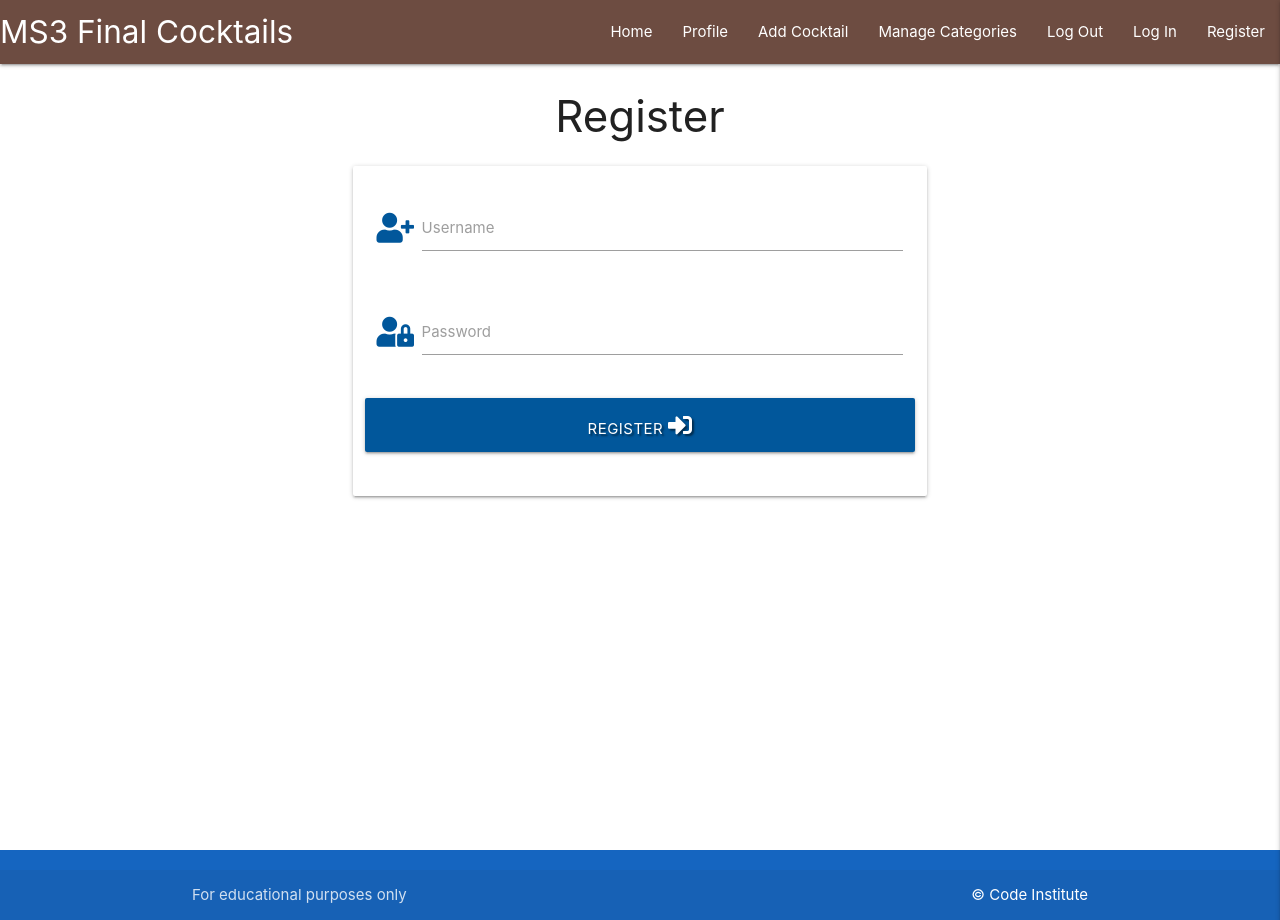
After one commit to rhysmoggs/ms3-final-cocktails, a Flask app: page /register in a window 1280 px wide. The commit adds this page. Run offline with Flask 2, Linux system fonts and the light colour scheme; some libraries are stand-ins or nearby versions.

Commit message:
Add ability to register

```diff
--- a/cocktails/routes.py
+++ b/cocktails/routes.py
@@ -2,6 +2,7 @@ from flask import (
     flash, render_template,
     request, redirect, session, url_for)
 from bson.objectid import ObjectId
+from werkzeug.security import generate_password_hash, check_password_hash
 from cocktails import app, db, mongo
 from cocktails.models import Category, Users
 
@@ -11,6 +12,10 @@ from cocktails.models import Category, Users
 def get_cocktails():
     cocktails = list(mongo.db.cocktails.find())
     return render_template("cocktails.html", cocktails=cocktails)
+
+@app.route("/register", methods=["GET", "POST"])
+def register():
+    return render_template("register.html")
 
 
 @app.route("/categories")
--- a/cocktails/templates/base.html
+++ b/cocktails/templates/base.html
@@ -30,7 +30,7 @@
                     <li><a href="{{ url_for('categories') }}">Manage Categories</a></li>
                     <li><a href="#">Log Out</a></li>
                     <li><a href="#">Log In</a></li>
-                    <li><a href="#">Register</a></li>
+                    <li><a href="{{ url_for('register') }}">Register</a></li>
                 </ul>
             </div>
         </nav>
@@ -46,7 +46,7 @@
             <li><a href="{{ url_for('categories') }}">Manage Categories</a></li>
             <li><a href="#">Log Out</a></li>
             <li><a href="#">Log In</a></li>
-            <li><a href="#">Register</a></li>
+            <li><a href="{{ url_for('register') }}">Register</a></li>
         </ul>
     </header>
 
--- /dev/null
+++ b/cocktails/templates/register.html
@@ -0,0 +1,37 @@
+{% extends "base.html" %}
+{% block content %}
+
+<h3 class="center-align">Register</h3>
+
+<div class="row">
+    <form class="col s12 m8 offset-m2" method="POST" action="{{ url_for('register') }}">
+        <div class="card-panel">
+            <!-- username -->
+            <div class="row">
+                <div class="input-field col s12">
+                    <i class="fas fa-user-plus prefix light-blue-text text-darken-4"></i>
+                    <input id="username" name="username" type="text" minlength="5" maxlength="15"
+                        pattern="^[a-zA-Z0-9]{5,15}$" class="validate" required>
+                    <label for="username">Username</label>
+                </div>
+            </div>
+            <!-- passowrd -->
+            <div class="row">
+                <div class="input-field col s12">
+                    <i class="fas fa-user-lock prefix light-blue-text text-darken-4"></i>
+                    <input id="password" name="password" type="password" minlength="5" maxlength="15"
+                        pattern="^[a-zA-Z0-9]{5,15}$" class="validate" required>
+                    <label for="password">Password</label>
+                </div>
+            </div>
+            <!-- register -->
+            <div class="row">
+                <button type="submit" class="col s12 btn-large light-blue darken-4 text-shadow">
+                    Register <i class="fas fa-sign-in-alt"></i>
+                </button>
+            </div>
+        </div>
+    </form>
+</div>
+
+{% endblock %}
```
